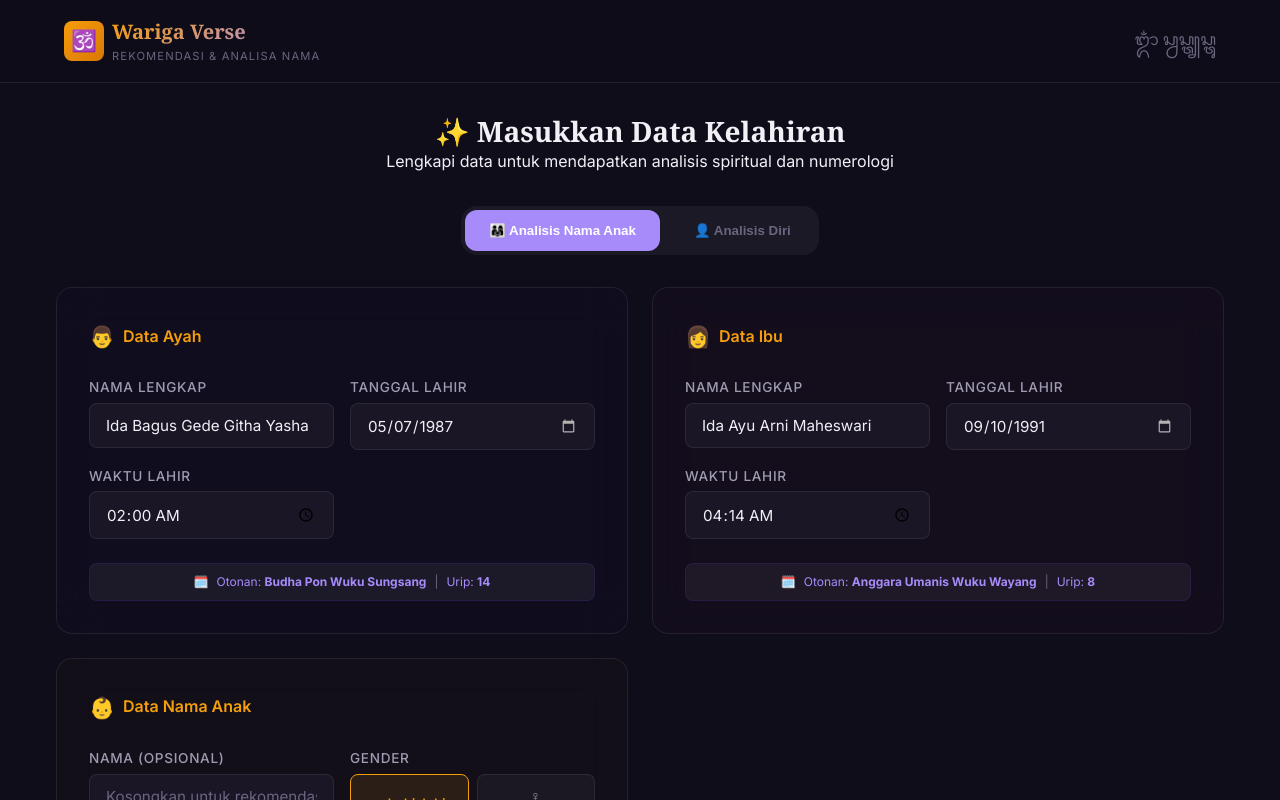
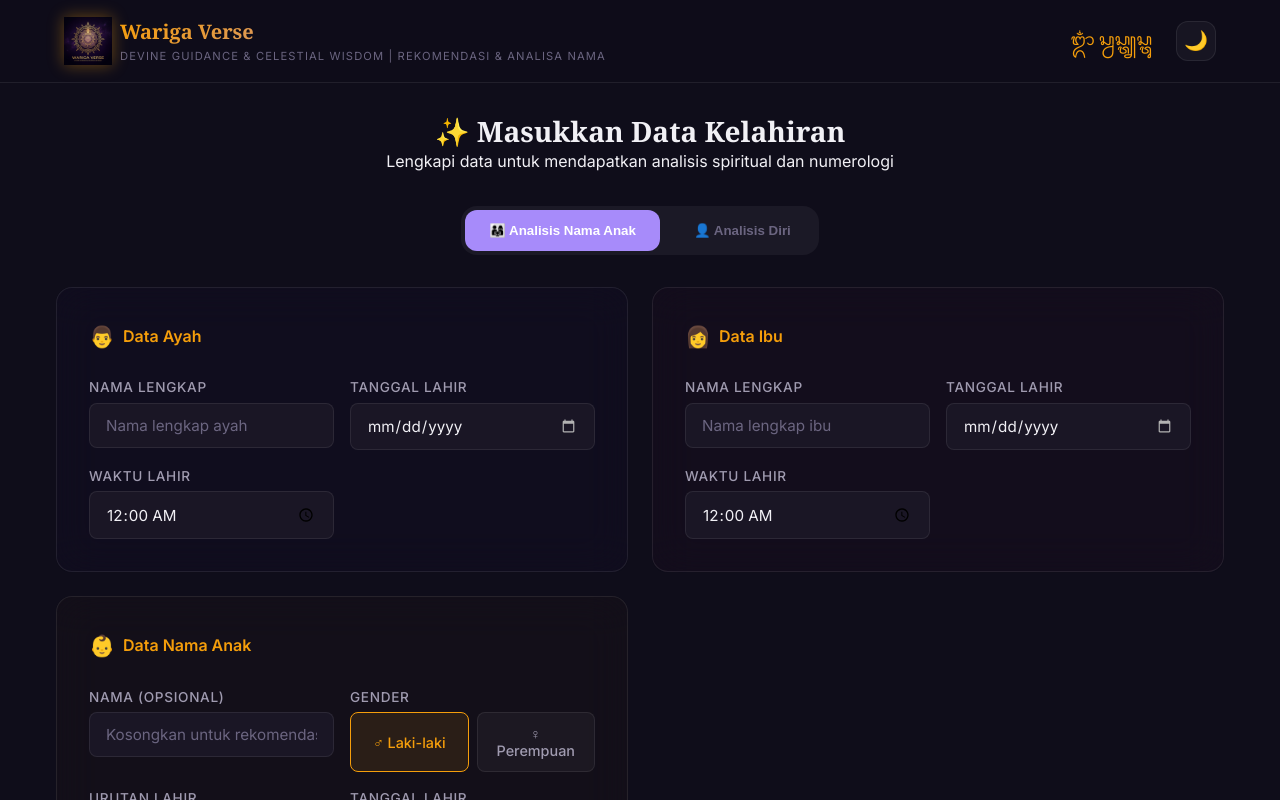
Before and after one commit to bsugitayasa/wariga-verse, a React (Vite) app: page / in a window 1280 px wide. Shown: the top 800 px of the page. Built offline with nearby package versions, Linux system fonts and the light colour scheme.

Commit message:
feat: integrate premium branding and theme switcher feature

```diff
--- a/index.html
+++ b/index.html
@@ -3,7 +3,7 @@
 
 <head>
   <meta charset="UTF-8" />
-  <link rel="icon" type="image/svg+xml" href="/favicon.svg" />
+  <link rel="icon" type="image/png" href="/favicon.png" />
   <meta name="viewport" content="width=device-width, initial-scale=1.0" />
   <meta name="description"
     content="Wariga Verse — Aplikasi rekomendasi nama berdasarkan Wariga Bali, Numerologi, Astrologi, Nawa Sanga, dan Karma Keluarga." />
--- a/src/App.jsx
+++ b/src/App.jsx
@@ -13,7 +13,17 @@ export default function App() {
   const [recommendations, setRecommendations] = useState([]);
   const [loading, setLoading] = useState(false);
   const [lastFormData, setLastFormData] = useState(null);
+  const [theme, setTheme] = useState(() => localStorage.getItem('theme') || 'dark');
   const resultsRef = useRef(null);
+
+  useEffect(() => {
+    document.documentElement.setAttribute('data-theme', theme);
+    localStorage.setItem('theme', theme);
+  }, [theme]);
+
+  const toggleTheme = () => {
+    setTheme(prev => prev === 'dark' ? 'light' : 'dark');
+  };
 
   useEffect(() => {
     // Redirection if user accesses something like /bazi directly
@@ -89,7 +99,7 @@ export default function App() {
 
   return (
     <div className="app">
-      <Header />
+      <Header theme={theme} onToggleTheme={toggleTheme} />
 
       <main className="container" style={{ padding: '2rem 1rem' }}>
         {/* Input Form Section */}
--- a/src/components/Header.jsx
+++ b/src/components/Header.jsx
@@ -1,16 +1,27 @@
-export default function Header() {
+export default function Header({ theme, onToggleTheme }) {
   return (
     <header className="header">
       <div className="container header__inner">
         <div className="header__logo">
-          <div className="header__logo-icon">🕉️</div>
+          <img src="/logo.png" alt="Wariga Verse Logo" className="header__logo-img" />
           <div>
             <div className="header__title text-gradient">Wariga Verse</div>
-            <div className="header__subtitle">Rekomendasi & Analisa Nama</div>
+            <div className="header__subtitle">Devine Guidance & Celestial Wisdom | Rekomendasi & Analisa Nama</div>
           </div>
         </div>
-        <div className="text-bali" style={{ fontSize: '1rem', color: 'var(--text-muted)' }}>
-          ᬒᬁ ᬲ᭄ᬯᬲ᭄ᬢ᭄ᬬᬲ᭄ᬢᬸ
+
+        <div style={{ display: 'flex', alignItems: 'center', gap: '1.5rem' }}>
+          <div className="text-bali" style={{ fontSize: '1rem', color: 'var(--gold)' }}>
+            ᬒᬁ ᬲ᭄ᬯᬲ᭄ᬢ᭄ᬬᬲ᭄ᬢᬸ
+          </div>
+
+          <button
+            onClick={onToggleTheme}
+            className="theme-toggle"
+            aria-label="Toggle Theme"
+          >
+            {theme === 'dark' ? '🌙' : '☀️'}
+          </button>
         </div>
       </div>
     </header>
--- a/src/components/InputForm.jsx
+++ b/src/components/InputForm.jsx
@@ -4,9 +4,9 @@ import { calculatePawukon } from '../engines/pawukonEngine';
 export default function InputForm({ onSubmit }) {
   const [mode, setMode] = useState('child'); // 'child' or 'self'
   const [formData, setFormData] = useState({
-    father: { name: 'Ida Bagus Gede Githa Yasha', birthDate: '1987-05-07', birthTime: '02:00' },
-    mother: { name: 'Ida Ayu Arni Maheswari', birthDate: '1991-09-10', birthTime: '04:14' },
-    child: { name: '', birthDate: '', birthTime: '12:00', gender: 'male', birthOrder: '1', birthOrderName: 'Putu' }
+    father: { name: '', birthDate: '', birthTime: '00:00' },
+    mother: { name: '', birthDate: '', birthTime: '00:00' },
+    child: { name: '', birthDate: '', birthTime: '00:00', gender: 'male', birthOrder: '1', birthOrderName: 'Putu' }
   });
 
   const birthOrderNames = {
--- a/src/components/ScoreRadar.jsx
+++ b/src/components/ScoreRadar.jsx
@@ -1,23 +1,31 @@
 import { useRef, useEffect } from 'react';
 
+// Labels constant
 const LABELS = ['Wariga Bali', 'Numerologi', 'Astrologi', 'Jyotisha', 'BaZi', 'Qimen Dun Jia', 'Nawa Sanga', 'Karma'];
-const COLORS = {
-  fill: 'rgba(245, 158, 11, 0.15)',
-  stroke: 'rgba(245, 158, 11, 0.8)',
-  grid: 'rgba(255, 255, 255, 0.06)',
-  gridStroke: 'rgba(255, 255, 255, 0.1)',
-  text: '#A09BB0',
-  dot: '#F59E0B',
-};
 
 export default function ScoreRadar({ scores }) {
   const canvasRef = useRef(null);
   const animRef = useRef(null);
 
+  // Get current theme colors from CSS variables
+  const getThemeColors = () => {
+    const style = getComputedStyle(document.documentElement);
+    return {
+      fill: 'rgba(245, 158, 11, 0.15)',
+      stroke: 'rgba(245, 158, 11, 0.8)',
+      grid: style.getPropertyValue('--border-glass') || 'rgba(255, 255, 255, 0.06)',
+      gridStroke: style.getPropertyValue('--border-glass') || 'rgba(255, 255, 255, 0.1)',
+      text: style.getPropertyValue('--text-secondary') || '#A09BB0',
+      dot: style.getPropertyValue('--gold') || '#F59E0B',
+      bg: style.getPropertyValue('--bg-primary') || '#0F0D1A'
+    };
+  };
+
   useEffect(() => {
     const canvas = canvasRef.current;
     if (!canvas || !scores) return;
     const ctx = canvas.getContext('2d');
+    const colors = getThemeColors();
     const dpr = window.devicePixelRatio || 1;
     const size = 600;
     canvas.width = size * dpr;
@@ -30,7 +38,7 @@ export default function ScoreRadar({ scores }) {
 
     const cx = size / 2;
     const cy = size / 2;
-    const maxR = 200; // Significantly enlarged radar object
+    const maxR = 200;
     const sides = 8;
     const angleStep = (Math.PI * 2) / sides;
     const startAngle = -Math.PI / 2;
@@ -50,7 +58,7 @@ export default function ScoreRadar({ scores }) {
           const y = cy + Math.sin(angle) * radius;
           i === 0 ? ctx.moveTo(x, y) : ctx.lineTo(x, y);
         }
-        ctx.strokeStyle = COLORS.gridStroke;
+        ctx.strokeStyle = colors.gridStroke;
         ctx.lineWidth = 1;
         ctx.stroke();
       }
@@ -61,7 +69,7 @@ export default function ScoreRadar({ scores }) {
         ctx.beginPath();
         ctx.moveTo(cx, cy);
         ctx.lineTo(cx + Math.cos(angle) * maxR, cy + Math.sin(angle) * maxR);
-        ctx.strokeStyle = COLORS.grid;
+        ctx.strokeStyle = colors.grid;
         ctx.lineWidth = 1;
         ctx.stroke();
       }
@@ -87,9 +95,9 @@ export default function ScoreRadar({ scores }) {
         const y = cy + Math.sin(angle) * val;
         i === 0 ? ctx.moveTo(x, y) : ctx.lineTo(x, y);
       }
-      ctx.fillStyle = COLORS.fill;
+      ctx.fillStyle = colors.fill;
       ctx.fill();
-      ctx.strokeStyle = COLORS.stroke;
+      ctx.strokeStyle = colors.stroke;
       ctx.lineWidth = 2;
       ctx.stroke();
 
@@ -101,16 +109,16 @@ export default function ScoreRadar({ scores }) {
         const y = cy + Math.sin(angle) * val;
         ctx.beginPath();
         ctx.arc(x, y, 5, 0, Math.PI * 2);
-        ctx.fillStyle = COLORS.dot;
+        ctx.fillStyle = colors.dot;
         ctx.fill();
-        ctx.strokeStyle = '#0F0D1A';
+        ctx.strokeStyle = colors.bg;
         ctx.lineWidth = 2;
         ctx.stroke();
       }
 
       // Draw labels
       ctx.font = '700 13px Inter, sans-serif'; // Increased size and added bold weight
-      ctx.fillStyle = COLORS.text;
+      ctx.fillStyle = colors.text;
       ctx.textAlign = 'center';
       for (let i = 0; i < sides; i++) {
         const angle = startAngle + i * angleStep;
@@ -121,14 +129,14 @@ export default function ScoreRadar({ scores }) {
         if (labelWords.length > 1) {
           ctx.fillText(labelWords[0], lx, ly - 8);
           ctx.fillText(labelWords.slice(1).join(' '), lx, ly + 4);
-          ctx.fillStyle = COLORS.dot;
+          ctx.fillStyle = colors.dot;
           ctx.fillText(Math.round(values[i] * progress), lx, ly + 18);
         } else {
           ctx.fillText(LABELS[i], lx, ly);
-          ctx.fillStyle = COLORS.dot;
+          ctx.fillStyle = colors.dot;
           ctx.fillText(Math.round(values[i] * progress), lx, ly + 14);
         }
-        ctx.fillStyle = COLORS.text;
+        ctx.fillStyle = colors.text;
       }
 
       if (progress < 1) {
--- a/src/index.css
+++ b/src/index.css
@@ -2,33 +2,18 @@
 
 /* ===== CSS DESIGN SYSTEM ===== */
 :root {
-  /* Colors */
+  /* Constant Colors (Shared) */
   --gold: #F59E0B;
   --gold-light: #FCD34D;
   --gold-dark: #D97706;
   --purple: #7C3AED;
   --purple-light: #A78BFA;
   --purple-dark: #5B21B6;
-  --bg-primary: #0F0D1A;
-  --bg-secondary: #1A1625;
-  --bg-card: rgba(26, 22, 37, 0.7);
-  --bg-glass: rgba(255, 255, 255, 0.04);
-  --border-glass: rgba(255, 255, 255, 0.08);
-  --text-primary: #F1F0F5;
-  --text-secondary: #A09BB0;
-  --text-muted: #6B6580;
   --accent-red: #EF4444;
   --accent-green: #22C55E;
   --accent-blue: #3B82F6;
   --accent-orange: #F97316;
   --accent-cyan: #06B6D4;
-
-  /* Gradients */
-  --gradient-gold: linear-gradient(135deg, #F59E0B, #D97706);
-  --gradient-purple: linear-gradient(135deg, #7C3AED, #5B21B6);
-  --gradient-hero: linear-gradient(135deg, #0F0D1A 0%, #1A1040 50%, #0F0D1A 100%);
-  --gradient-card: linear-gradient(135deg, rgba(124, 58, 237, 0.1), rgba(245, 158, 11, 0.05));
-  --gradient-glow: radial-gradient(ellipse at center, rgba(124, 58, 237, 0.15) 0%, transparent 70%);
 
   /* Typography */
   --font-ui: 'Inter', -apple-system, BlinkMacSystemFont, sans-serif;
@@ -51,17 +36,60 @@
   --radius-xl: 24px;
   --radius-full: 9999px;
 
-  /* Shadows */
+  /* Transitions */
+  --transition-fast: 150ms ease;
+  --transition-base: 250ms ease;
+  --transition-slow: 400ms ease;
+}
+
+/* Default Dark Theme */
+:root, [data-theme="dark"] {
+  --bg-primary: #0F0D1A;
+  --bg-secondary: #1A1625;
+  --bg-card: rgba(26, 22, 37, 0.7);
+  --bg-glass: rgba(255, 255, 255, 0.04);
+  --border-glass: rgba(255, 255, 255, 0.08);
+  --text-primary: #F1F0F5;
+  --text-secondary: #A09BB0;
+  --text-muted: #6B6580;
+
+  --gradient-hero: linear-gradient(135deg, #0F0D1A 0%, #1A1040 50%, #0F0D1A 100%);
+  --gradient-card: linear-gradient(135deg, rgba(124, 58, 237, 0.1), rgba(245, 158, 11, 0.05));
+  --gradient-glow: radial-gradient(ellipse at center, rgba(124, 58, 237, 0.15) 0%, transparent 70%);
+
   --shadow-sm: 0 2px 8px rgba(0, 0, 0, 0.3);
   --shadow-md: 0 4px 16px rgba(0, 0, 0, 0.4);
   --shadow-lg: 0 8px 32px rgba(0, 0, 0, 0.5);
   --shadow-glow-gold: 0 0 20px rgba(245, 158, 11, 0.3);
   --shadow-glow-purple: 0 0 20px rgba(124, 58, 237, 0.3);
+}
 
-  /* Transitions */
-  --transition-fast: 150ms ease;
-  --transition-base: 250ms ease;
-  --transition-slow: 400ms ease;
+/* Premium Parchment Light Theme */
+[data-theme="light"] {
+  --bg-primary: #FCFAEF;
+  --bg-secondary: #F5F2E0;
+  --bg-card: rgba(255, 255, 255, 0.8);
+  --bg-glass: rgba(0, 0, 0, 0.03);
+  --border-glass: rgba(44, 38, 26, 0.1);
+  --text-primary: #2C261A;
+  --text-secondary: #5E533D;
+  --text-muted: #8F846B;
+
+  --gradient-hero: linear-gradient(135deg, #FCFAEF 0%, #F5F2E0 100%);
+  --gradient-card: linear-gradient(135deg, rgba(124, 58, 237, 0.05), rgba(245, 158, 11, 0.1));
+  --gradient-glow: radial-gradient(ellipse at center, rgba(245, 158, 11, 0.1) 0%, transparent 70%);
+
+  --shadow-sm: 0 2px 8px rgba(44, 38, 26, 0.1);
+  --shadow-md: 0 4px 16px rgba(44, 38, 26, 0.15);
+  --shadow-lg: 0 8px 32px rgba(44, 38, 26, 0.2);
+  --shadow-glow-gold: 0 0 20px rgba(245, 158, 11, 0.15);
+  --shadow-glow-purple: 0 0 20px rgba(124, 58, 237, 0.1);
+}
+
+/* Gradients (Constants but using theme vars) */
+:root {
+  --gradient-gold: linear-gradient(135deg, #F59E0B, #D97706);
+  --gradient-purple: linear-gradient(135deg, #7C3AED, #5B21B6);
 }
 
 /* ===== RESET & BASE ===== */
@@ -462,15 +490,16 @@ input[type="date"]::-webkit-calendar-picker-indicator {
   gap: var(--space-sm);
 }
 
-.header__logo-icon {
-  width: 40px;
-  height: 40px;
-  background: var(--gradient-gold);
-  border-radius: var(--radius-sm);
-  display: flex;
-  align-items: center;
-  justify-content: center;
-  font-size: 1.3rem;
+.header__logo-img {
+  width: 48px;
+  height: 48px;
+  object-fit: contain;
+  filter: drop-shadow(0 0 8px rgba(245, 158, 11, 0.4));
+  transition: transform var(--transition-base);
+}
+
+.header__logo:hover .header__logo-img {
+  transform: scale(1.1) rotate(5deg);
 }
 
 .header__title {
@@ -484,6 +513,33 @@ input[type="date"]::-webkit-calendar-picker-indicator {
   color: var(--text-muted);
   text-transform: uppercase;
   letter-spacing: 0.1em;
+}
+
+/* Theme Toggle */
+.theme-toggle {
+  background: var(--bg-glass);
+  border: 1px solid var(--border-glass);
+  color: var(--gold);
+  width: 40px;
+  height: 40px;
+  border-radius: var(--radius-md);
+  display: flex;
+  align-items: center;
+  justify-content: center;
+  font-size: 1.2rem;
+  cursor: pointer;
+  transition: all var(--transition-base);
+}
+
+.theme-toggle:hover {
+  background: rgba(245, 158, 11, 0.1);
+  border-color: var(--gold);
+  transform: translateY(-2px) rotate(10deg);
+  box-shadow: var(--shadow-glow-gold);
+}
+
+.theme-toggle:active {
+  transform: scale(0.9);
 }
 
 /* Hero */
```
Also changed, not shown: public/favicon.png (added), public/logo.png (added).
